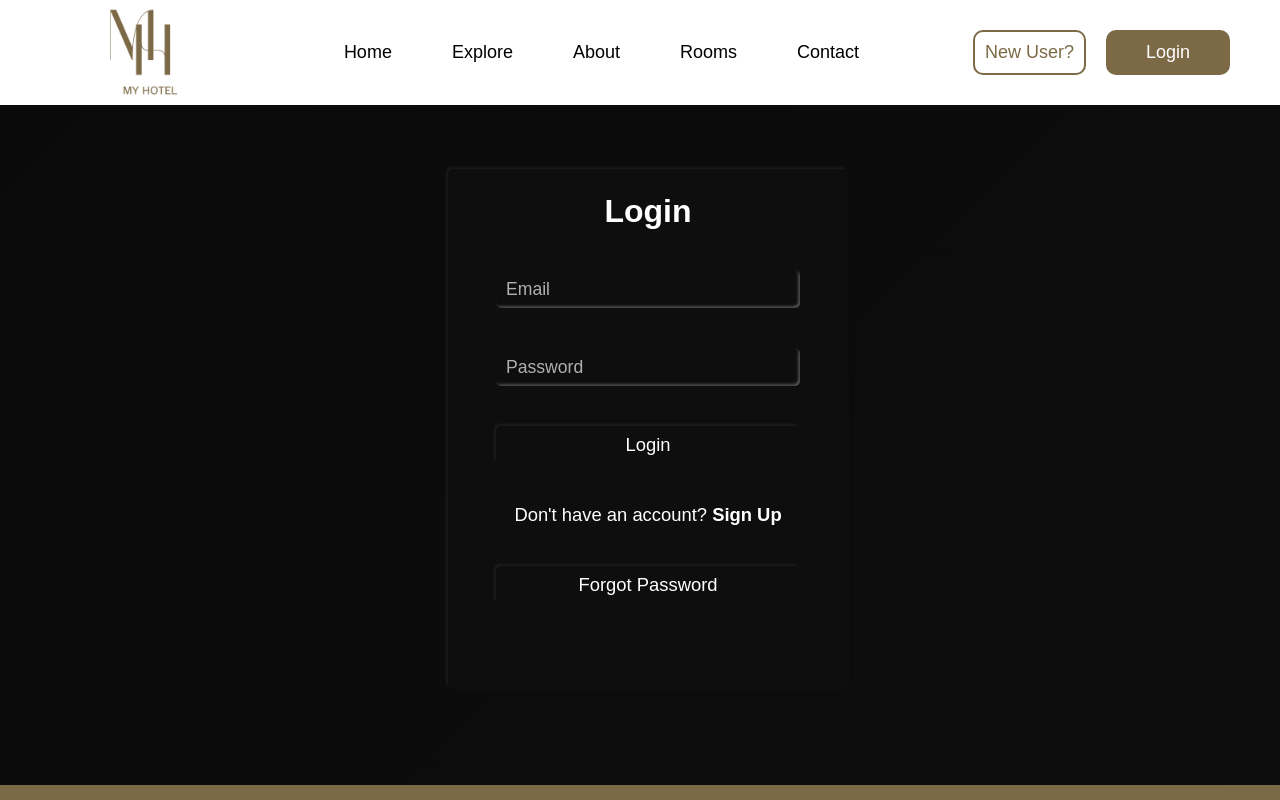
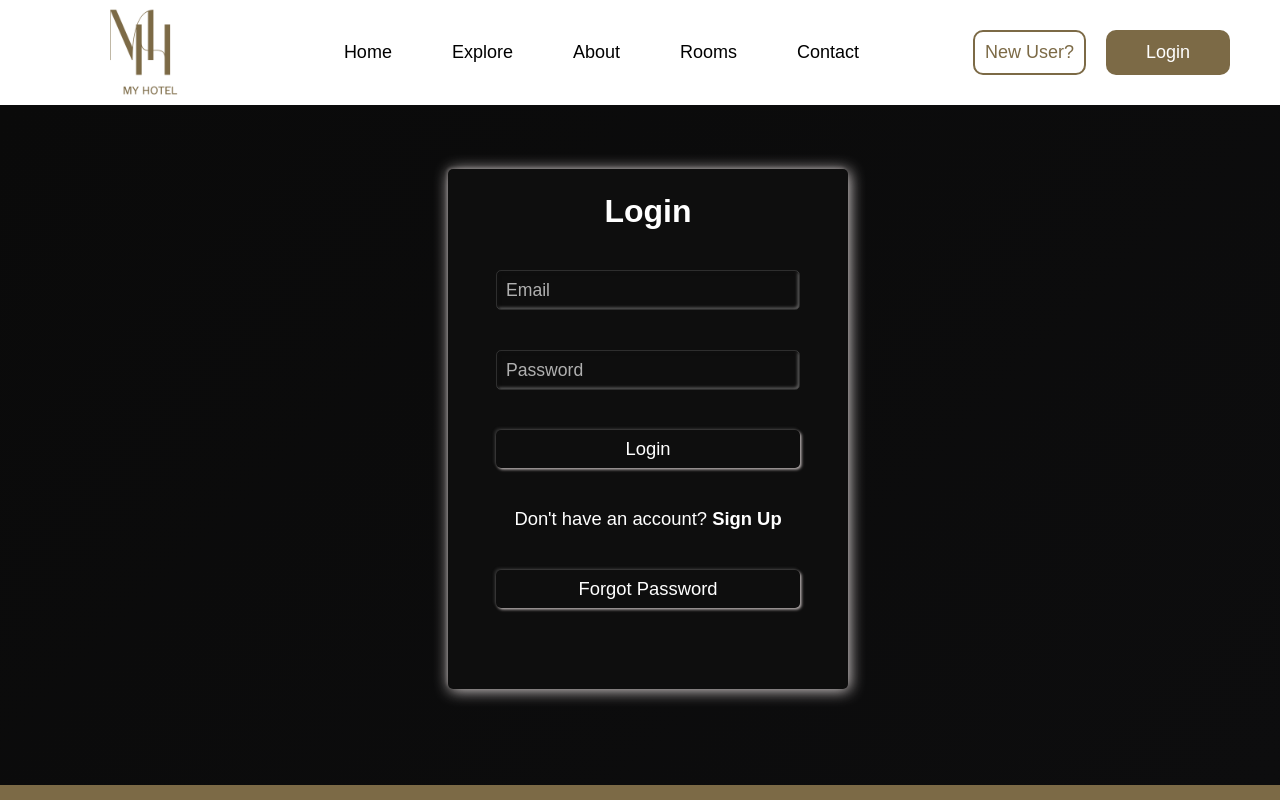
Before and after one commit to Sanath2349/MY_HOTEL, a React (Create React App) app: page /login in a window 1280 px wide. Shown: the top 800 px of the page. Built offline with nearby package versions, Linux system fonts and the light colour scheme.

Commit message:
login css

```diff
--- a/src/Components/Login/Login.module.css
+++ b/src/Components/Login/Login.module.css
@@ -14,7 +14,7 @@
     margin-left: 35%;
     color: white;
     background-color: #0e0e0e;
-    box-shadow: 1.5px 1.5px 3px #0e0e0e, -1.5px -1.5px 3px rgb(95 94 94 / 25%), inset 0px 0px 0px #0e0e0e, inset 0px -0px 0px #5f5e5e;
+    box-shadow: 1.5px 1.5px 15px #dfd8d8, -1.5px -1.5px 3px rgba(224, 213, 213, 0.236), inset 0px 0px 0px #0e0e0e, inset 0px -0px 0px #5f5e5e;
   }
 
   .slider {
@@ -69,14 +69,14 @@
   .form_control .input {
     width: 100%;
     background-color: transparent;
-    border: none;
+    border: 0.1px solid rgba(255, 255, 255, 0.134);
     outline: none;
     color: #fff;
     padding: 0.5rem;
     font-size: 1.15rem;
     border-radius: 5px;
     transition: box-shadow ease 0.2s;
-    box-shadow: 0px 0px 0px #0e0e0e, 0px 0px 0px rgb(95 94 94 / 25%), inset 1.5px 1.5px 3px #0e0e0e, inset -1.5px -1.5px 3px #5f5e5e;
+    box-shadow: 0px 0px 0px #b8b1b1, 0px 0px 0px rgba(226, 221, 221, 0.518), inset 1.5px 1.5px 3px #0e0e0e, inset -1.5px -1.5px 3px #5f5e5e;
   }
 
   .form_control .input:focus,
@@ -99,7 +99,7 @@
     font-size: 1.15rem;
     border-radius: 5px;
     transition: box-shadow ease 0.1s;
-    box-shadow: 1.5px 1.5px 3px #0e0e0e, -1.5px -1.5px 3px rgb(95 94 94 / 25%), inset 0px 0px 0px #0e0e0e, inset 0px -0px 0px #5f5e5e;
+    box-shadow: 1.5px 1.5px 3px #c0b8b8, -1.5px -1.5px 3px rgba(95, 94, 94, 0.432), inset 0px 0px 0px #0e0e0e, inset 0px -0px 0px #5f5e5e;
   }
 
   .login:active {
```
